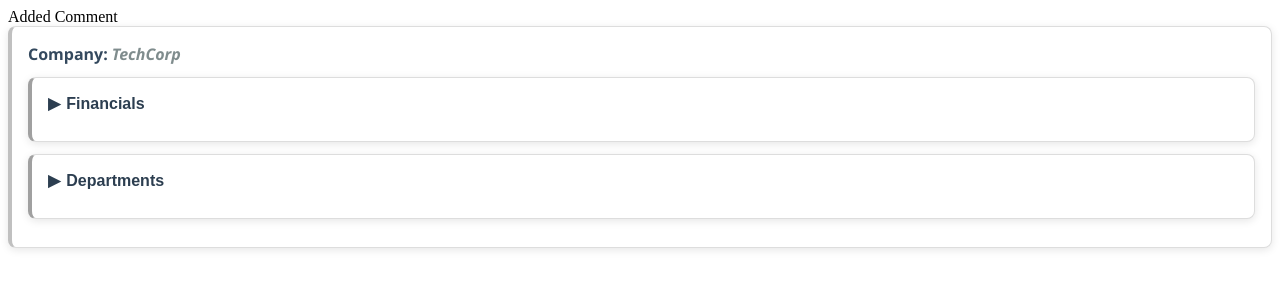
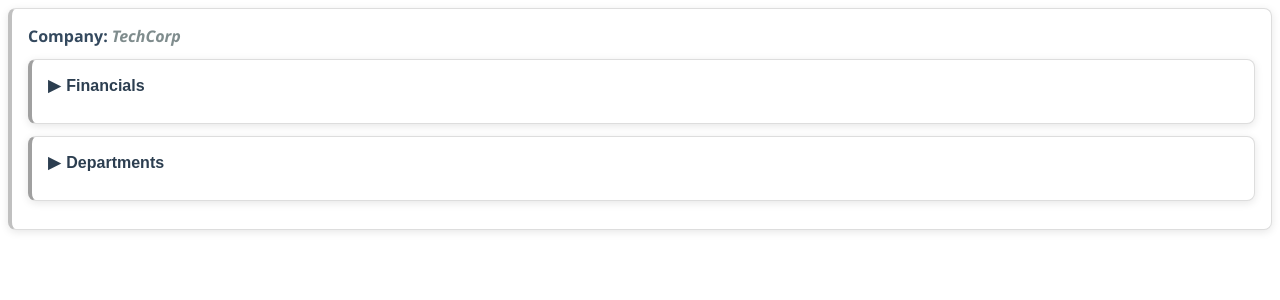
Before and after one commit to anuragsoni99/json-report, a React (Create React App) app: page / in a window 1280 px wide. Shown: the top 300 px of the page. Built offline with nearby package versions, Linux system fonts and the light colour scheme.

Commit message:
remove comments

```diff
--- a/src/App.tsx
+++ b/src/App.tsx
@@ -3,7 +3,6 @@
 function App() {
   return (
     <div className="App">
-      Added Comment
       <JsonReport
         data={{
           company: "TechCorp",
```
Also changed, not shown: .changeset/fair-lands-go.md (added).
